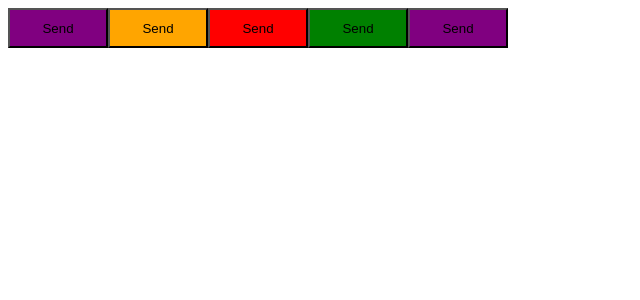
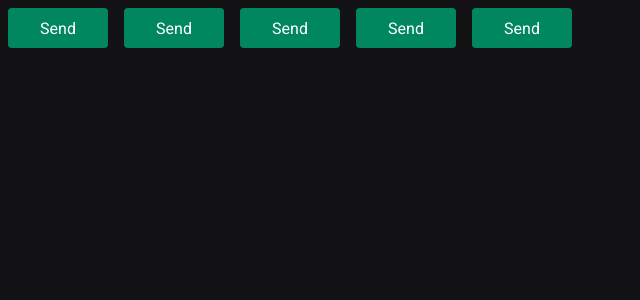
Before and after one commit to glsoliveira/pomodoro, a React (Vite) app: page / in a window 1280 px wide. Shown: the top 300 px of the page, without its empty margins (0-640 px from the left). Built offline with nearby package versions, Linux system fonts and the light colour scheme.

Commit message:
added global and type styles

```diff
--- a/index.html
+++ b/index.html
@@ -2,8 +2,14 @@
 <html lang="en">
   <head>
     <meta charset="UTF-8" />
+    <link rel="preconnect" href="https://fonts.googleapis.com" />
+    <link rel="preconnect" href="https://fonts.gstatic.com" crossorigin />
     <link rel="icon" type="image/svg+xml" href="/vite.svg" />
     <meta name="viewport" content="width=device-width, initial-scale=1.0" />
+    <link
+      href="https://fonts.googleapis.com/css2?family=Roboto+Mono:wght@700&family=Roboto:wght@400;700&display=swap"
+      rel="stylesheet"
+    />
     <title>Vite + React + TS</title>
   </head>
   <body>
--- a/package.json
+++ b/package.json
@@ -10,6 +10,7 @@
     "preview": "vite preview"
   },
   "dependencies": {
+    "@rocketseat/eslint-config": "^1.2.0",
     "react": "^16.14.0",
     "react-dom": "^16.14.0",
     "react-is": "^16.13.1",
@@ -18,10 +19,11 @@
   "devDependencies": {
     "@types/react": "^18.0.37",
     "@types/react-dom": "^18.0.11",
+    "@types/styled-components": "^5.1.26",
     "@typescript-eslint/eslint-plugin": "^5.59.0",
     "@typescript-eslint/parser": "^5.59.0",
     "@vitejs/plugin-react": "^4.0.0",
-    "eslint": "^8.38.0",
+    "eslint": "^8.43.0",
     "eslint-plugin-react-hooks": "^4.6.0",
     "eslint-plugin-react-refresh": "^0.3.4",
     "typescript": "^5.0.2",
--- a/src/App.tsx
+++ b/src/App.tsx
@@ -1,12 +1,18 @@
+import { ThemeProvider } from "styled-components";
+
 import { Button } from "./components/Button";
+import { defaultTheme } from "./styles/themes/default";
+import { GlobalStyle } from "./styles/global";
 export function App() {
   return (
-    <>
+    <ThemeProvider theme={defaultTheme}>
       <Button variante="primary" />
       <Button variante="secondary" />
       <Button variante="danger" />
       <Button variante="success" />
       <Button />
-    </>
+
+      <GlobalStyle />
+    </ThemeProvider>
   );
 }
--- a/src/components/Button.styles.ts
+++ b/src/components/Button.styles.ts
@@ -16,9 +16,13 @@
 export const ButtonContainer = styled.button<ButtonContainerProps>`
     width: 100px;
     height: 40px;
-
-    ${props => {
+    border-radius: 4px;
+    border:0;
+    margin: 8px;
+    background-color:${props => props.theme['green-500']};
+    color: ${props => props.theme.white}
+    /* ${props => {
         return css`
         background-color: ${buttonVariantes[props.variante]}`
-    }}
+    }} */
 `
--- a/src/components/Button.tsx
+++ b/src/components/Button.tsx
@@ -1,6 +1,5 @@
 // import styles from "./Button.module.css";
 import { ButtonContainer, ButtonVariante } from "./Button.styles";
-import { useState } from "react";
 
 interface ButtonProps {
   variante?: ButtonVariante;
--- /dev/null
+++ b/src/styles/global.ts
@@ -0,0 +1,26 @@
+import { createGlobalStyle } from "styled-components";
+
+export const GlobalStyle = createGlobalStyle`
+*{
+    margin: 0;
+    padding: 0;
+    box-sizing: border-box;
+}
+
+:focus{
+    outline:0;
+    box-shadow: 0 0 0 2px ${props => props.theme['green-500']}
+}
+
+body{
+    background: ${props => props.theme['gray-900']};
+    color: ${props => props.theme['gray-300']};
+}
+
+body, input, textarea, button{
+    font-family: 'Roboto', sans-serif;
+    font-weight: 400;
+    font-size: 1rem;
+}
+
+`
--- /dev/null
+++ b/src/styles/themes/default.ts
@@ -0,0 +1,22 @@
+export const defaultTheme = {
+    white: '#FFF',
+
+    'gray-100': '#E1E1E6',
+    'gray-300': '#C4C4CC',
+    'gray-400': '#8D8D99',
+    'gray-500': '#7C7C8A',
+    'gray-600': '#323238',
+    'gray-700': '#29292E',
+    'gray-800': '#202024',
+    'gray-900': '#121214',
+
+    'green-300': '#00B37E',
+    'green-500': '#00875F',
+    'green-700': '#015F43',
+
+    'red-500': '#AB222E',
+    'red-700': '#7A1921',
+
+    'yellow-500': '#FBA94C',
+
+}
```
Also changed, not shown: src/@types/styled.d.ts (added, +8 -0 lines), src/.eslintrc.js (added), 1 other file (tests, documents, lock files or other folders).
